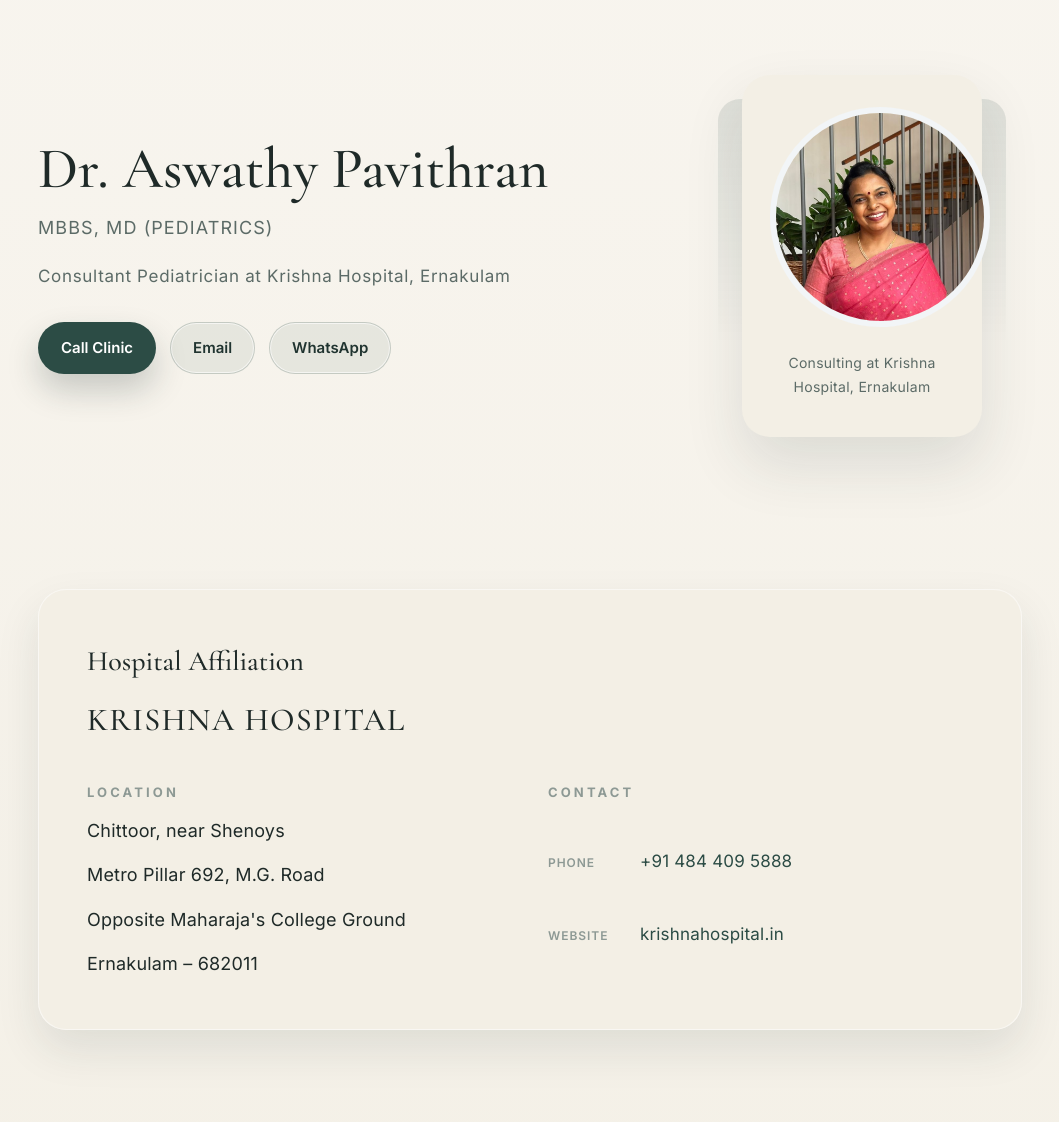
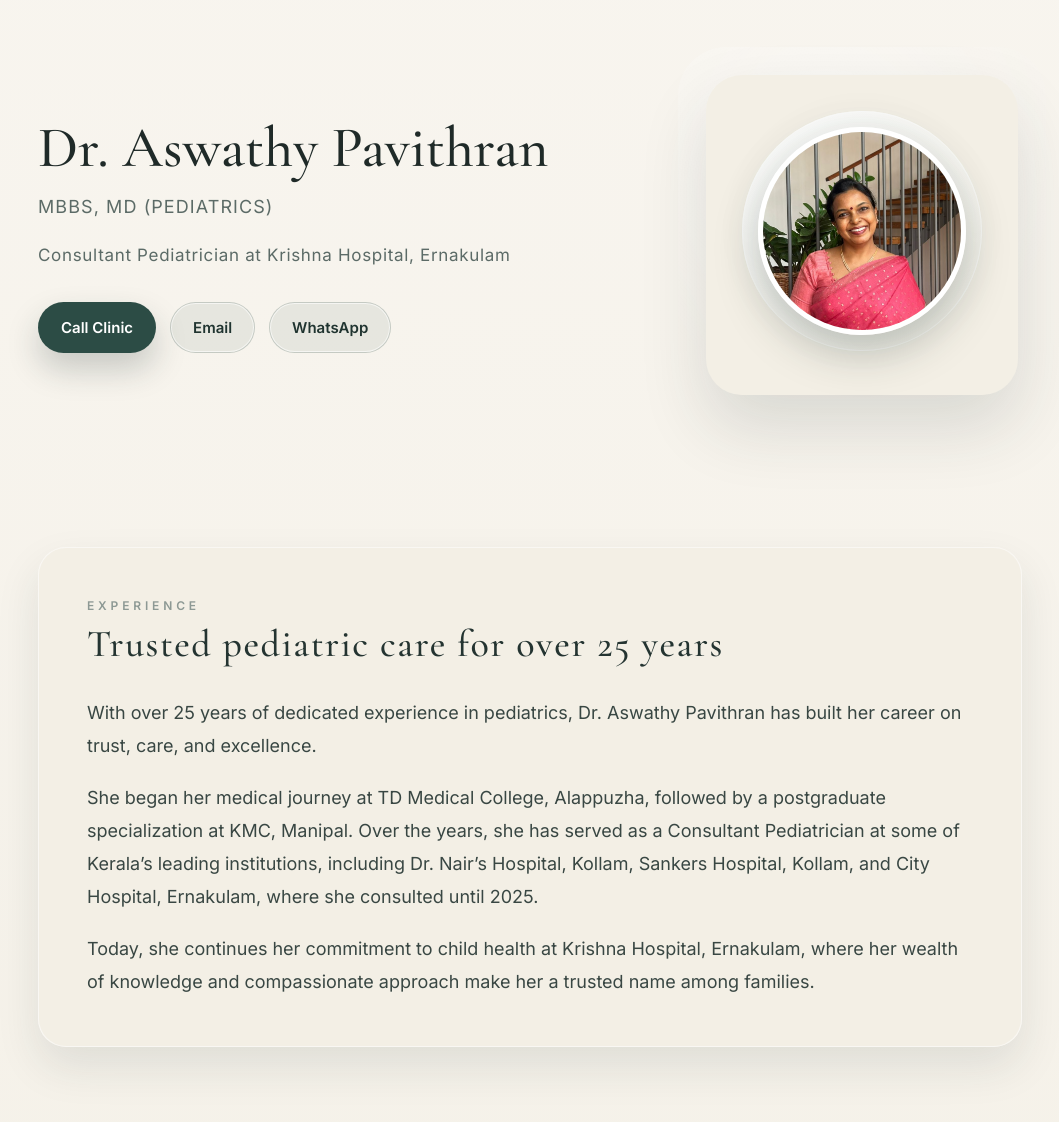
Before and after one commit to Vijay1126/draswathy-website, a plain HTML site: page index.html in a window 1280 px wide. Shown: the part 160-1282 px from the top of the page, without its empty margins (110-1169 px from the left). Drawn offline with nearby package versions, Linux system fonts and the light colour scheme.

Commit message:
Update stylin

```diff
--- a/index.html
+++ b/index.html
@@ -61,10 +61,27 @@
             </div>
           </div>
           <div class="hero-portrait">
-            <figure class="portrait-card">
-              <img class="avatar" src="/assets/dr-aswathy.jpg?v=2" alt="Dr. Aswathy Pavithran">
-              <figcaption>Consulting at Krishna Hospital, Ernakulam</figcaption>
+            <figure class="portrait-card" aria-label="Portrait of Dr. Aswathy Pavithran">
+              <div class="portrait-frame">
+                <img class="avatar" src="/assets/dr-aswathy.jpg?v=2" alt="Dr. Aswathy Pavithran">
+              </div>
             </figure>
+          </div>
+        </div>
+      </section>
+
+      <section id="experience" class="section minimal">
+        <div class="container">
+          <div class="surface-card story-card">
+            <header class="story-head">
+              <p class="eyebrow">Experience</p>
+              <h2>Trusted pediatric care for over 25 years</h2>
+            </header>
+            <div class="story-body">
+              <p>With over 25 years of dedicated experience in pediatrics, Dr. Aswathy Pavithran has built her career on trust, care, and excellence.</p>
+              <p>She began her medical journey at TD Medical College, Alappuzha, followed by a postgraduate specialization at KMC, Manipal. Over the years, she has served as a Consultant Pediatrician at some of Kerala’s leading institutions, including Dr. Nair’s Hospital, Kollam, Sankers Hospital, Kollam, and City Hospital, Ernakulam, where she consulted until 2025.</p>
+              <p>Today, she continues her commitment to child health at Krishna Hospital, Ernakulam, where her wealth of knowledge and compassionate approach make her a trusted name among families.</p>
+            </div>
           </div>
         </div>
       </section>
@@ -72,14 +89,14 @@
       <section id="about" class="section minimal">
         <div class="container">
           <div class="surface-card hospital-card">
-            <header class="hospital-head">
-              <h2>Hospital Affiliation</h2>
-              <p class="hospital-name">Krishna Hospital</p>
+            <header class="story-head">
+              <p class="eyebrow">Hospital Affiliation</p>
+              <h2 class="story-title">Krishna Hospital</h2>
             </header>
             <address class="hospital-grid">
               <div class="hospital-block">
                 <h3>Location</h3>
-                <p>Chittoor, near Shenoys</p>
+                <p>Chittoor, Near Shenoys</p>
                 <p>Metro Pillar 692, M.G. Road</p>
                 <p>Opposite Maharaja's College Ground</p>
                 <p>Ernakulam – 682011</p>
--- a/styles.css
+++ b/styles.css
@@ -152,6 +152,15 @@ a:focus {
   letter-spacing: 0.04em;
 }
 
+.eyebrow {
+  margin: 0;
+  font-size: 12px;
+  font-weight: 600;
+  letter-spacing: 0.32em;
+  text-transform: uppercase;
+  color: var(--muted-soft);
+}
+
 .hero-actions {
   display: flex;
   align-items: center;
@@ -202,33 +211,72 @@ a:focus {
 
 
 
+.hero-portrait {
+  display: flex;
+  justify-content: center;
+}
+
 .portrait-card {
   position: relative;
   background: var(--surface);
-  border-radius: var(--radius-lg);
-  padding: 32px 28px 38px;
-  box-shadow: 0 28px 60px rgba(32, 52, 48, 0.12);
-  text-align: center;
+  border-radius: calc(var(--radius-lg) + 8px);
+  padding: 36px 36px 44px;
+  box-shadow: 0 32px 68px rgba(32, 52, 48, 0.14);
+  display: flex;
+  align-items: center;
+  justify-content: center;
 }
 
 .portrait-card::before {
   content: "";
   position: absolute;
-  inset: 24px -24px -24px -24px;
-  border-radius: calc(var(--radius-lg) - 6px);
-  background: linear-gradient(180deg, rgba(44, 76, 69, 0.12), transparent 70%);
+  inset: 18px;
+  border-radius: calc(var(--radius-lg) + 2px);
+  background: linear-gradient(160deg, rgba(44, 76, 69, 0.12), rgba(236, 217, 191, 0.2));
   z-index: -1;
+  filter: blur(0.4px);
+}
+
+.portrait-card::after {
+  content: "";
+  position: absolute;
+  inset: -28px;
+  border-radius: calc(var(--radius-lg) + 20px);
+  background: radial-gradient(circle at 40% 20%, rgba(255, 255, 255, 0.55), transparent 70%);
+  opacity: 0.75;
+  z-index: -2;
+}
+
+.portrait-frame {
+  position: relative;
+  display: grid;
+  place-items: center;
+  width: 240px;
+  height: 240px;
+  border-radius: 50%;
+  background: linear-gradient(145deg, #ffffff, rgba(243, 239, 229, 0.8));
+  box-shadow: inset 0 0 0 1px rgba(255, 255, 255, 0.6);
+}
+
+.portrait-frame::before {
+  content: "";
+  position: absolute;
+  inset: 10px;
+  border-radius: 50%;
+  background: rgba(44, 76, 69, 0.08);
+  filter: blur(22px);
+  opacity: 0.7;
 }
 
 .avatar {
-  display: block;
-  width: 220px;
-  height: 220px;
-  margin: 0 auto 24px;
-  border-radius: 999px;
+  position: relative;
+  width: 208px;
+  height: 208px;
+  border-radius: 50%;
   object-fit: cover;
   object-position: 50% 38%;
-  border: 6px solid #f2f5f7;
+  border: 5px solid #ffffff;
+  box-shadow: 0 18px 44px rgba(32, 52, 48, 0.25);
 }
 
 .portrait-card figcaption {
@@ -254,6 +302,42 @@ a:focus {
   padding: 48px;
   box-shadow: 0 20px 44px rgba(32, 52, 48, 0.1);
   border: 1px solid rgba(255, 255, 255, 0.5);
+}
+
+.story-card {
+  display: grid;
+  gap: 28px;
+}
+
+.story-head h2 {
+  margin: 6px 0 0;
+  font-family: var(--font-display);
+  font-size: clamp(30px, 3.6vw, 38px);
+  font-weight: 500;
+  line-height: 1.2;
+  letter-spacing: 0.04em;
+  color: #243431;
+}
+
+.story-title {
+  font-family: var(--font-display);
+  font-size: clamp(36px, 4.4vw, 44px);
+  font-weight: 500;
+  letter-spacing: 0.08em;
+  text-transform: uppercase;
+  color: #243431;
+}
+
+.story-body {
+  display: grid;
+  gap: 18px;
+  font-size: 18px;
+  line-height: 1.85;
+  color: #394743;
+}
+
+.story-body p {
+  margin: 0;
 }
 
 .surface-card address {
```
